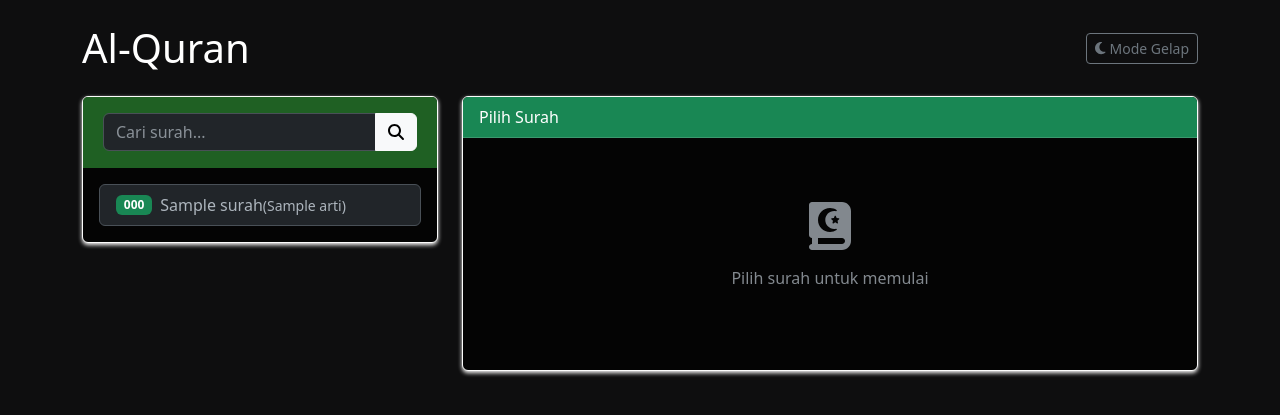
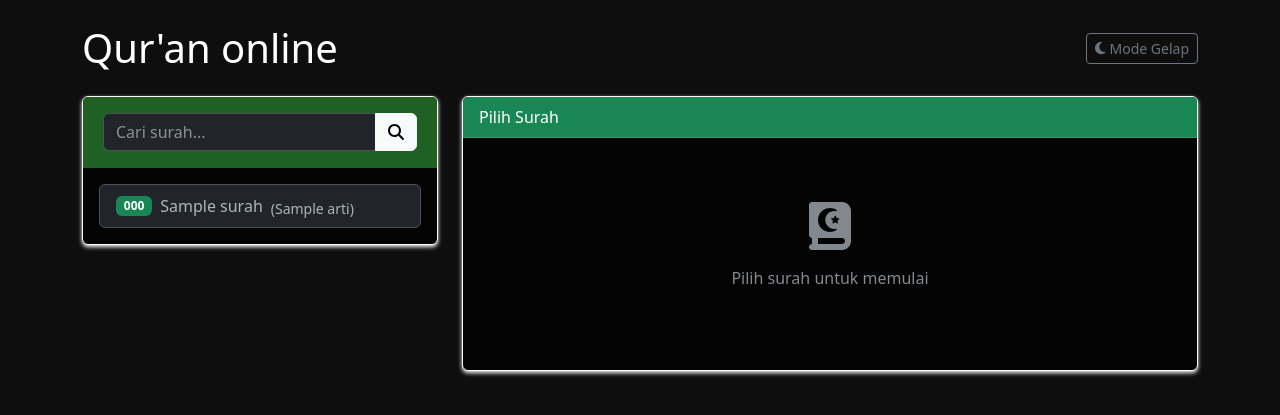
Before and after one commit to dickyfaisal11/quran1, a Flask app: template templates/index.html in a window 1280 px wide. Shown: the top 415 px of the page. Run offline with Flask 3, Linux system fonts and the light colour scheme; the template is opened without the code that fills it: most values are stand-ins (such as "Sample title", 1, 10 or a date in 2020).

Commit message:
Add files via upload

```diff
--- a/templates/index.html
+++ b/templates/index.html
@@ -13,7 +13,7 @@
 <body>
     <div class="container mt-4">
         <div class="d-flex justify-content-between align-items-center mb-4">
-            <h1 class="text-center mb-0">Al-Quran</h1>
+            <h1 class="text-center mb-0">Qur'an online</h1>
             <button id="themeToggle" class="btn btn-sm btn-outline-secondary">
                 <i class="fas fa-moon"></i> Mode Gelap
             </button>
@@ -35,10 +35,12 @@
                         <div class="list-group" id="surahList">
                             {% for surah in surah_list %}
                             <a href="#" class="list-group-item list-group-item-action surah-item"
-                               data-surah-number="{{ surah.nomor }}">
-                                <span class="badge bg-success me-2">{{ surah.nomor }}</span>
-                                {{ surah.nama_latin }} <small>({{ surah.arti }})</small>
-                            </a>
+   data-surah-number="{{ surah.nomor }}">
+    <span class="badge bg-success me-2">{{ surah.nomor }}</span>
+    {{ surah.nama_latin }}
+    <small class="ms-2" style="display: block; margin-top: 5px;">({{ surah.arti }})</small>
+</a>
+
                             {% endfor %}
                         </div>
                     </div>
```
